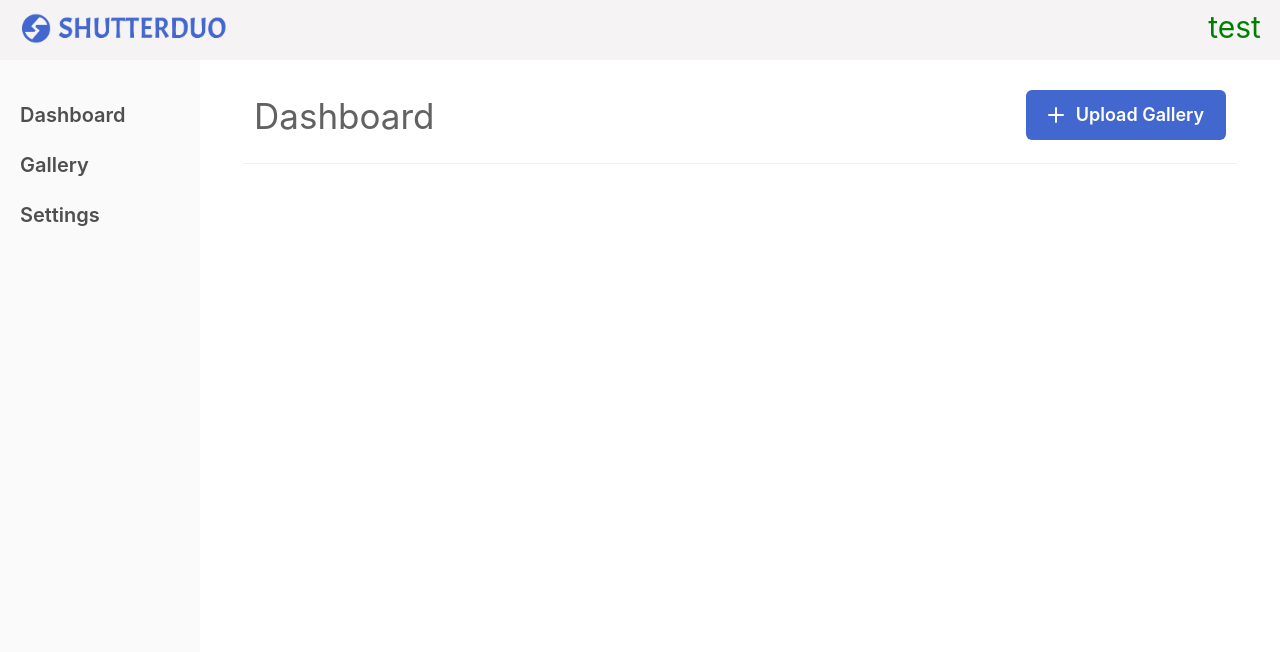
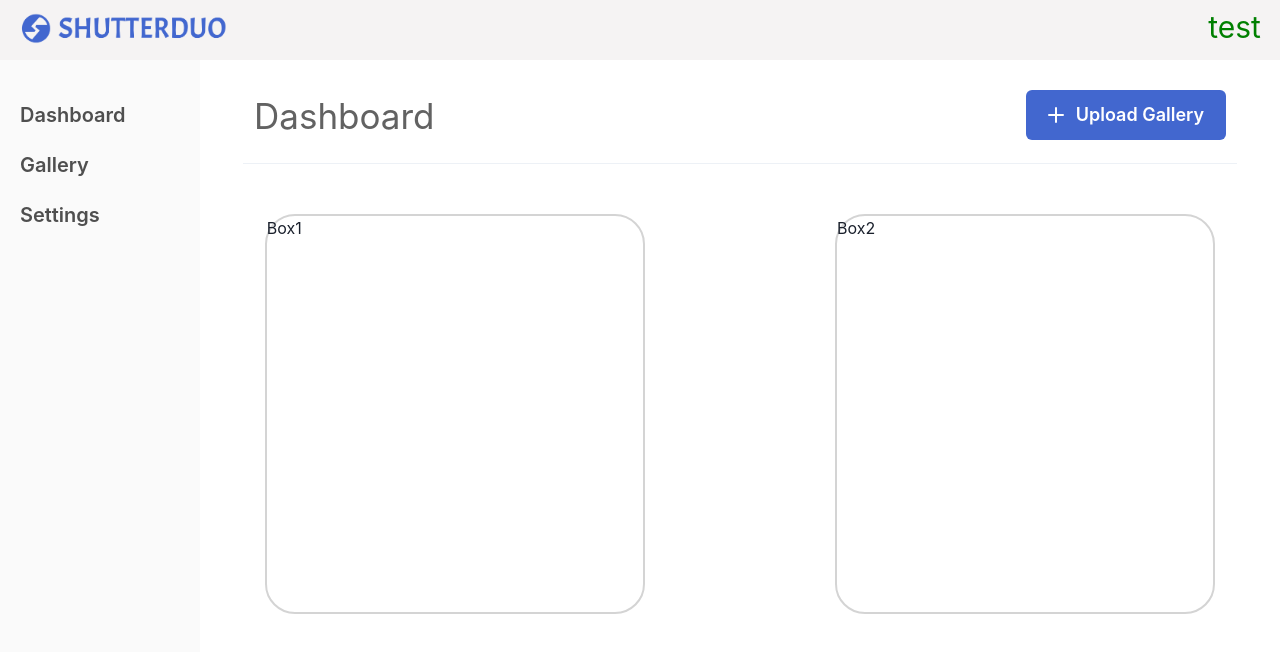
Before and after one commit to HelloSeaNation/ShutterDuo, a React (Create React App) app: page / in a window 1280 px wide. Shown: the top 652 px of the page. Built offline with nearby package versions, Linux system fonts and the light colour scheme.

Commit message:
Box created

```diff
--- /dev/null
+++ b/src/components/DashboardContent.tsx
@@ -0,0 +1,32 @@
+import React from "react";
+import { Box, Flex } from "@chakra-ui/react";
+
+const DashboardContent = () => {
+  return (
+    <Flex
+      direction={"row"}
+      justifyContent={"space-between"}
+      w={"88%"}
+      m={"auto"}
+      marginTop={"50px"}
+    >
+      <Flex
+        border={"2px solid #D4D4D4"}
+        borderRadius={"30"}
+        w={"40%"}
+        height={"50vh"}
+      >
+        Box1
+      </Flex>
+      <Flex
+        border={"2px solid #D4D4D4"}
+        borderRadius={"30"}
+        w={"40%"}
+        height={"50vh"}
+      >
+        Box2
+      </Flex>
+    </Flex>
+  );
+};
+export default DashboardContent;
--- /dev/null
+++ b/src/components/DashboardTitleBar.tsx
@@ -0,0 +1,36 @@
+import React from "react";
+import { Box, Flex, Text, Button, Divider } from "@chakra-ui/react";
+import { AddIcon } from "@chakra-ui/icons";
+import DashboardContent from "./DashboardContent";
+
+const DashboardTitleBar = () => {
+  return (
+    <Box w={"90%"} h={"100vh"} bgColor={"#FFFFFF"}>
+      <Flex
+        w={"90%"}
+        margin={"auto"}
+        paddingTop={"30px"}
+        justifyContent={"space-between"}
+        marginBottom={"20px"}
+      >
+        <Text fontSize={"35px"} color={"#626262"}>
+          Dashboard
+        </Text>
+        <Button
+          bgColor={"#4267CF"}
+          h={"50px"}
+          w={"200px"}
+          justifyContent={"space-around"}
+        >
+          <AddIcon color={"white"} />
+          <Text fontSize={"18px"} color={"white"}>
+            Upload Gallery
+          </Text>
+        </Button>
+      </Flex>
+      <Divider w={"92%"} m={"auto"} />
+      <DashboardContent/>
+    </Box>
+  );
+};
+export default DashboardTitleBar;
--- a/src/pages/Dashboard.tsx
+++ b/src/pages/Dashboard.tsx
@@ -1,6 +1,6 @@
 import React from "react";
-import { Box, Flex, Text, Button, Divider } from "@chakra-ui/react";
-import { AddIcon } from "@chakra-ui/icons";
+import { Box, Flex } from "@chakra-ui/react";
+import DashboardTitleBar from "../components/DashboardTitleBar";
 
 import TopBar from "../components/TopBar";
 import SideBar from "../components/SideBar";
@@ -12,31 +12,7 @@ const Dashboard = () => {
         <TopBar />
         <Flex direction={"row"} justifyContent={"none"}>
           <SideBar />
-          <Box w={"90%"} h={"100vh"} bgColor={"#FFFFFF"}>
-            <Flex
-              w={"90%"}
-              margin={"auto"}
-              paddingTop={"30px"}
-              justifyContent={"space-between"}
-              marginBottom={"20px"}
-            >
-              <Text fontSize={"35px"} color={"#626262"}>
-                Dashboard
-              </Text>
-              <Button
-                bgColor={"#4267CF"}
-                h={"50px"}
-                w={"200px"}
-                justifyContent={"space-around"}
-              >
-                <AddIcon color={"white"} />
-                <Text fontSize={"18px"} color={"white"}>
-                  Upload Gallery
-                </Text>
-              </Button>
-            </Flex>
-            <Divider w={"92%"} m={"auto"} />
-          </Box>
+          <DashboardTitleBar />
         </Flex>
       </Flex>
     </Box>
```
